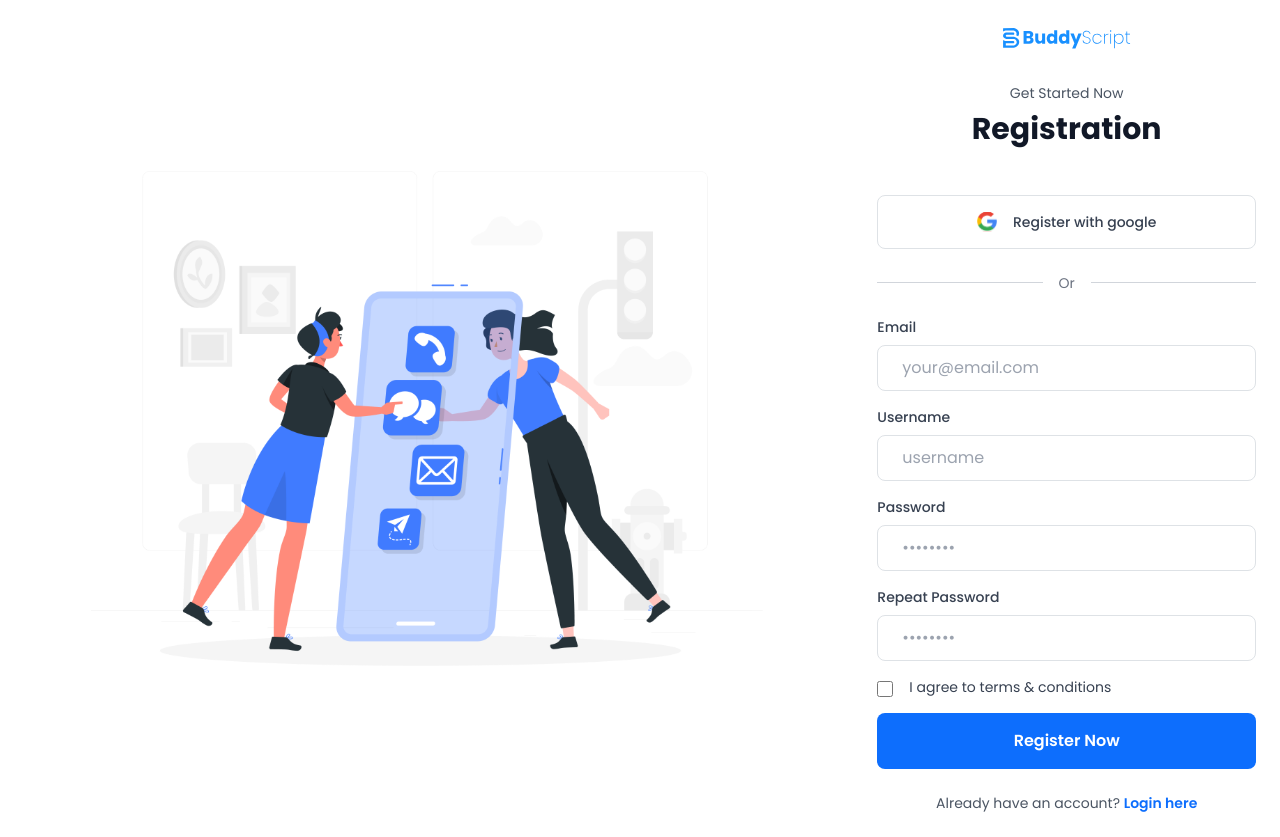
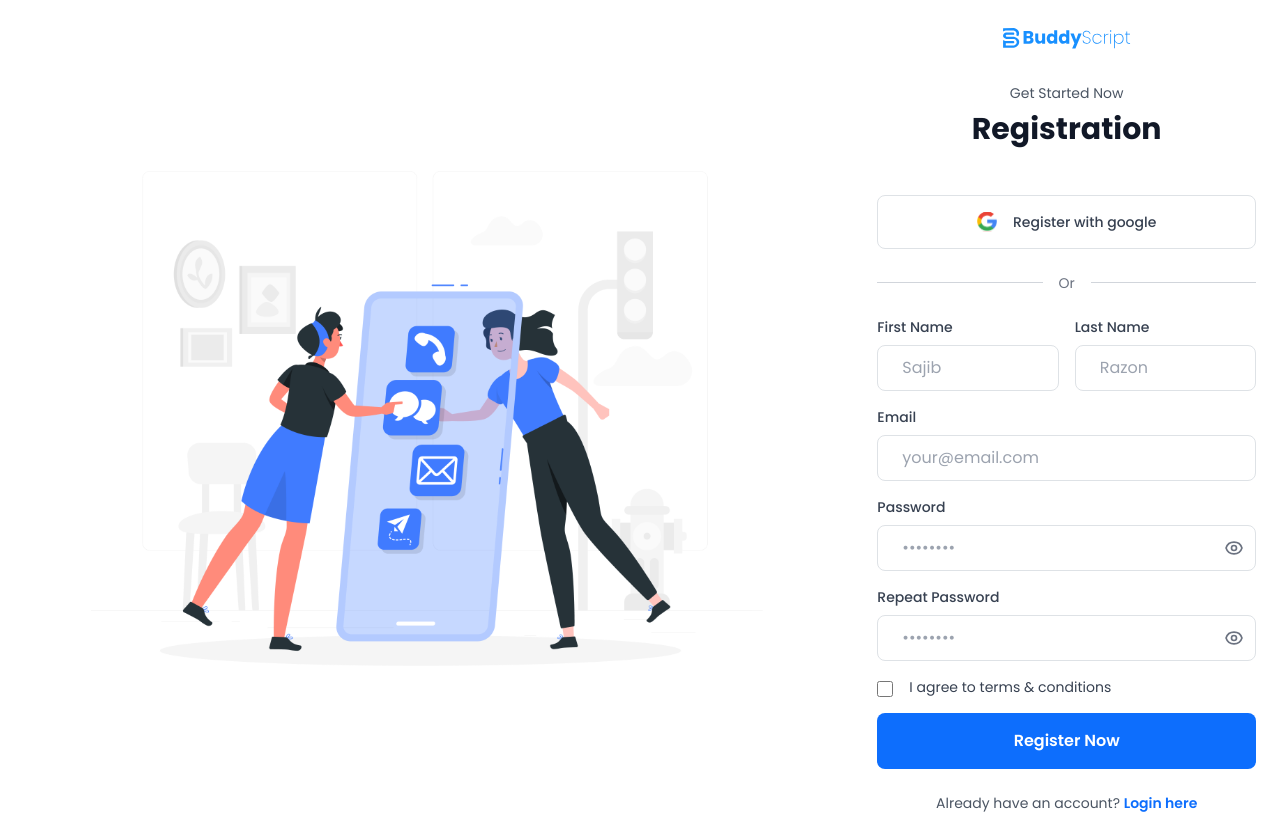
Before and after one commit to Razon-1/Appifylab, a React (Create React App) app in the folder buddy-frontend/: page /register in a window 1280 px wide. Built offline with nearby package versions, Linux system fonts and the light colour scheme; no server answers.

Commit message:
update and solve issues for  register page

```diff
--- a/buddy-frontend/src/api/api.js
+++ b/buddy-frontend/src/api/api.js
@@ -23,7 +23,7 @@ export default api;
 // Auth endpoints
 export const authAPI = {
   login: (email, password) => api.post('/auth/login/', { email, password }),
-  register: (email, password, password_confirm) => api.post('/auth/register/', { email, password, password_confirm }),
+  register: (email, firstName, lastName, password, password_confirm) => api.post('/auth/register/', { email, first_name: firstName, last_name: lastName, password, password_confirm }),
   logout: () => api.post('/auth/logout/'),
 };
 
--- a/buddy-frontend/src/pages/Register.js
+++ b/buddy-frontend/src/pages/Register.js
@@ -4,9 +4,12 @@ import { authAPI } from '../api/api';
 
 export default function Register({ onRegister }) {
   const [email, setEmail] = useState('');
-  const [username, setUsername] = useState('');
+  const [firstName, setFirstName] = useState('');
+  const [lastName, setLastName] = useState('');
   const [password, setPassword] = useState('');
   const [confirmPassword, setConfirmPassword] = useState('');
+  const [showPassword, setShowPassword] = useState(false);
+  const [showConfirmPassword, setShowConfirmPassword] = useState(false);
   const [agreed, setAgreed] = useState(false);
   const [loading, setLoading] = useState(false);
   const [error, setError] = useState('');
@@ -15,6 +18,26 @@ export default function Register({ onRegister }) {
   const handleSubmit = async (e) => {
     e.preventDefault();
     setError('');
+
+    if (!firstName.trim()) {
+      setError('First name is required');
+      return;
+    }
+
+    if (!lastName.trim()) {
+      setError('Last name is required');
+      return;
+    }
+
+    if (!email.trim()) {
+      setError('Email is required');
+      return;
+    }
+
+    if (!password.trim()) {
+      setError('Password is required');
+      return;
+    }
 
     if (password !== confirmPassword) {
       setError('Passwords do not match');
@@ -29,7 +52,7 @@ export default function Register({ onRegister }) {
     setLoading(true);
 
     try {
-      const response = await authAPI.register(email, username, password, confirmPassword);
+      const response = await authAPI.register(email, firstName, lastName, password, confirmPassword);
       const data = response.data;
       onRegister(data);
       navigate('/feed');
@@ -94,6 +117,32 @@ export default function Register({ onRegister }) {
 
           {/* Registration Form */}
           <form onSubmit={handleSubmit} className="space-y-4">
+            {/* First Name and Last Name Row */}
+            <div className="grid grid-cols-2 gap-3">
+              <div>
+                <label className="block text-sm font-medium text-gray-700 mb-2">First Name</label>
+                <input
+                  type="text"
+                  placeholder="Sajib"
+                  value={firstName}
+                  onChange={(e) => setFirstName(e.target.value)}
+                  required
+                  className="w-full px-4 py-2.5 border border-gray-300 rounded-lg focus:ring-2 focus:ring-primary focus:border-transparent outline-none transition"
+                />
+              </div>
+              <div>
+                <label className="block text-sm font-medium text-gray-700 mb-2">Last Name</label>
+                <input
+                  type="text"
+                  placeholder="Razon"
+                  value={lastName}
+                  onChange={(e) => setLastName(e.target.value)}
+                  required
+                  className="w-full px-4 py-2.5 border border-gray-300 rounded-lg focus:ring-2 focus:ring-primary focus:border-transparent outline-none transition"
+                />
+              </div>
+            </div>
+
             {/* Email */}
             <div>
               <label className="block text-sm font-medium text-gray-700 mb-2">Email</label>
@@ -107,43 +156,54 @@ export default function Register({ onRegister }) {
               />
             </div>
 
-            {/* Username */}
-            <div>
-              <label className="block text-sm font-medium text-gray-700 mb-2">Username</label>
-              <input
-                type="text"
-                placeholder="username"
-                value={username}
-                onChange={(e) => setUsername(e.target.value)}
-                required
-                className="w-full px-4 py-2.5 border border-gray-300 rounded-lg focus:ring-2 focus:ring-primary focus:border-transparent outline-none transition"
-              />
-            </div>
-
             {/* Password */}
             <div>
               <label className="block text-sm font-medium text-gray-700 mb-2">Password</label>
+              <div className="relative">
                 <input
-                type="password"
+                  type={showPassword ? 'text' : 'password'}
                   placeholder="••••••••"
                   value={password}
                   onChange={(e) => setPassword(e.target.value)}
                   required
-                className="w-full px-4 py-2.5 border border-gray-300 rounded-lg focus:ring-2 focus:ring-primary focus:border-transparent outline-none transition"
+                  className="w-full px-4 py-2.5 border border-gray-300 rounded-lg focus:ring-2 focus:ring-primary focus:border-transparent outline-none transition pr-10"
                 />
+                <button
+                  type="button"
+                  onClick={() => setShowPassword(!showPassword)}
+                  className="absolute right-3 top-1/2 transform -translate-y-1/2 text-gray-500 hover:text-gray-700 transition"
+                >
+                  <svg className="w-5 h-5" fill="none" stroke="currentColor" viewBox="0 0 24 24">
+                    <path strokeLinecap="round" strokeLinejoin="round" strokeWidth={2} d="M15 12a3 3 0 11-6 0 3 3 0 016 0z" />
+                    <path strokeLinecap="round" strokeLinejoin="round" strokeWidth={2} d="M2.458 12C3.732 7.943 7.523 5 12 5c4.478 0 8.268 2.943 9.542 7-1.274 4.057-5.064 7-9.542 7-4.477 0-8.268-2.943-9.542-7z" />
+                  </svg>
+                </button>
+              </div>
             </div>
 
             {/* Repeat Password */}
             <div>
               <label className="block text-sm font-medium text-gray-700 mb-2">Repeat Password</label>
+              <div className="relative">
                 <input
-                type="password"
+                  type={showConfirmPassword ? 'text' : 'password'}
                   placeholder="••••••••"
                   value={confirmPassword}
                   onChange={(e) => setConfirmPassword(e.target.value)}
                   required
-                className="w-full px-4 py-2.5 border border-gray-300 rounded-lg focus:ring-2 focus:ring-primary focus:border-transparent outline-none transition"
+                  className="w-full px-4 py-2.5 border border-gray-300 rounded-lg focus:ring-2 focus:ring-primary focus:border-transparent outline-none transition pr-10"
                 />
+                <button
+                  type="button"
+                  onClick={() => setShowConfirmPassword(!showConfirmPassword)}
+                  className="absolute right-3 top-1/2 transform -translate-y-1/2 text-gray-500 hover:text-gray-700 transition"
+                >
+                  <svg className="w-5 h-5" fill="none" stroke="currentColor" viewBox="0 0 24 24">
+                    <path strokeLinecap="round" strokeLinejoin="round" strokeWidth={2} d="M15 12a3 3 0 11-6 0 3 3 0 016 0z" />
+                    <path strokeLinecap="round" strokeLinejoin="round" strokeWidth={2} d="M2.458 12C3.732 7.943 7.523 5 12 5c4.478 0 8.268 2.943 9.542 7-1.274 4.057-5.064 7-9.542 7-4.477 0-8.268-2.943-9.542-7z" />
+                  </svg>
+                </button>
+              </div>
             </div>
 
             {/* Terms & Conditions */}
```
Also changed, not shown: 2 other files (tests, documents, lock files or other folders). Lines whose indentation alone changed are shown as unchanged.
